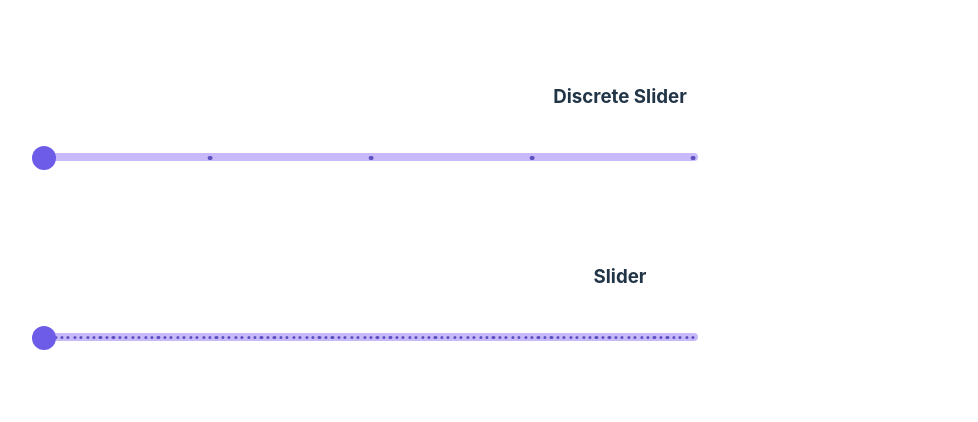
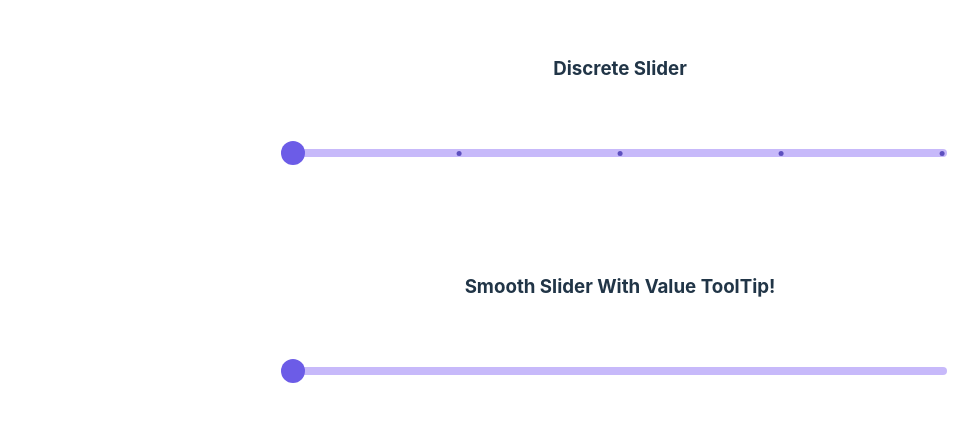
Before and after one commit to SaiShr1/SlideBar-Repo, a React (Vite) app: page / in a window 1280 px wide. Shown: the part 146-568 px from the top of the page, without its empty margins (20-998 px from the left). Built offline with nearby package versions, Linux system fonts and the light colour scheme.

Commit message:
chore: "Made slider homepage ui bit more pleasing."

```diff
--- a/src/App.css
+++ b/src/App.css
@@ -4,3 +4,25 @@
   padding: 2rem;
   text-align: center;
 }
+
+.Slider {
+  height: 100%;
+  width: 100%;
+  display: flex;
+  flex-direction: column;
+  align-items: center;
+}
+
+.Slider__discrete {
+  display: flex;
+  flex-direction: column;
+  align-items: center;
+  width: 100%;
+}
+
+.Slider__smooth {
+  display: flex;
+  flex-direction: column;
+  align-items: center;
+  width: 100%;
+}
--- a/src/App.tsx
+++ b/src/App.tsx
@@ -38,7 +38,8 @@ function App() {
   ]
 
   return (
-    <>
+    <div className='Slider'>
+      <div className='Slider__discrete'>
         <h3>Discrete Slider</h3>
         <SliderBar
           defaultValue={0}
@@ -50,17 +51,21 @@ function App() {
         // end={1}
         // step={-1}
         />
-      <h3>Slider</h3>
+      </div>
+      <div className='Slider__smooth'>
+
+        <h3>Smooth Slider With Value ToolTip!</h3>
         <SliderBar
           // step={10}
           defaultValue={0}
           discrete={false}
           labelsDescriptionArray={labelsDescriptionArrayShort}
-        marks={true}
+          marks={false}
           markForEachStep={true}
           showValue={true}
         />
-    </>
+      </div>
+    </div>
   )
 }
 
```
Lines whose indentation alone changed are shown as unchanged.
